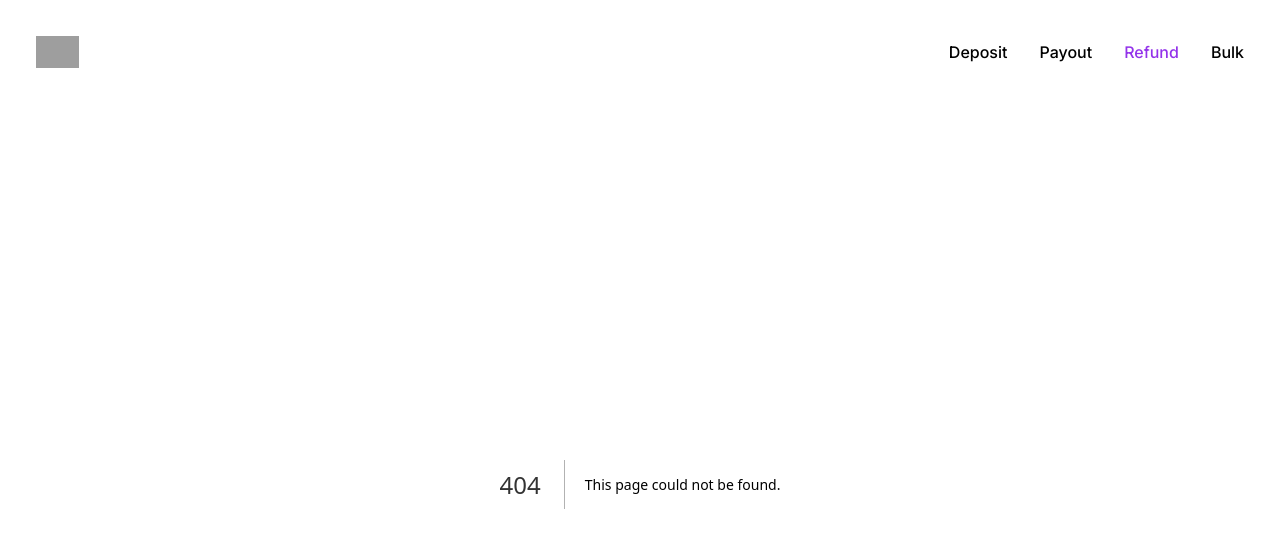
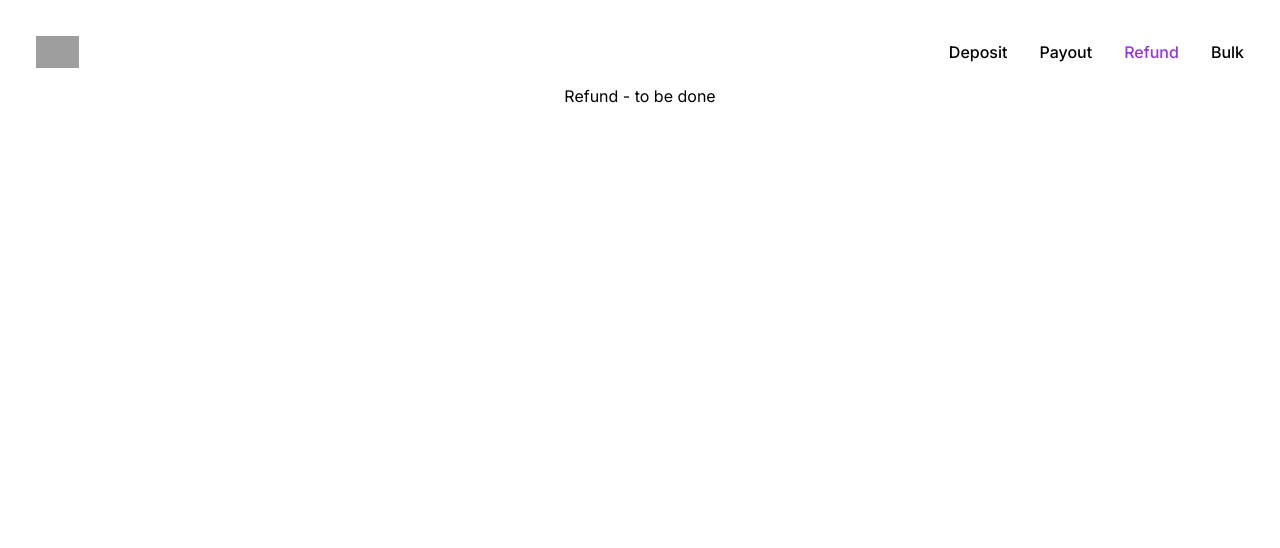
Before and after one commit to dave-evans-pawapay/developer-guide-nextjs, a Next.js app: page /refund in a window 1280 px wide. Before the commit this address had no page. Shown: the top 548 px of the page. Built offline with nearby package versions, Linux system fonts and the light colour scheme; grey boxes are pictures that could not be loaded.

Commit message:
some minor tweaks and addition of refund section tbd

```diff
--- /dev/null
+++ b/src/app/refund/page.tsx
@@ -0,0 +1,19 @@
+
+import {Metadata} from "next";
+
+export const metadata: Metadata = {
+    title: 'pawaPay nextjs sandbox - Refund'
+};
+
+export default async function Home() {
+
+
+
+  return (
+      <>
+              <div className="flex flex-col content-center flex-wrap">
+                    Refund - to be done
+              </div>
+      </>
+  )
+}
```
